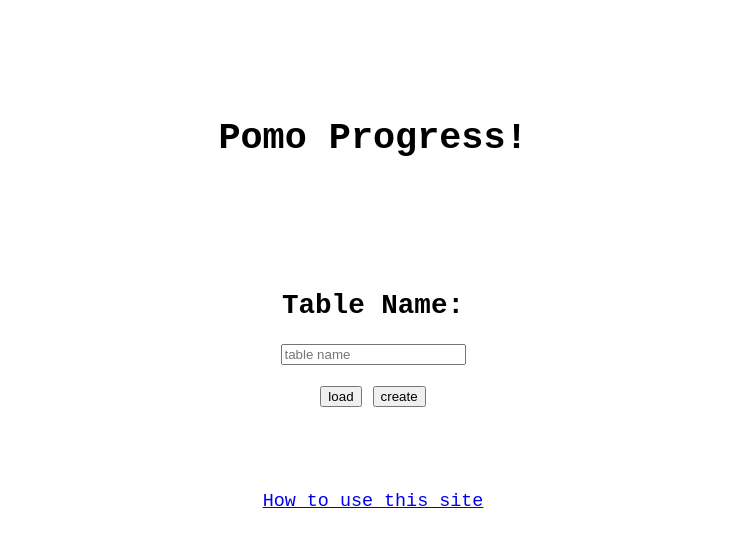
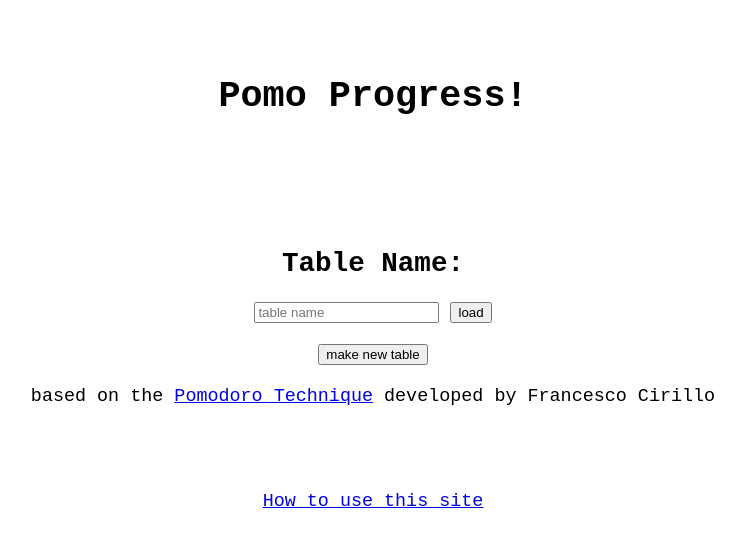
Before and after one commit to mwroberts3/pomodoro-progress, a Flask app: page / in a window 1280 px wide. Shown: the top 547 px of the page, without its empty margins (267-1012 px from the left). Run offline with Flask 2, Linux system fonts and the light colour scheme; some libraries are stand-ins or nearby versions.

Commit message:
adding javascript form for more new table data

```diff
--- a/app.py
+++ b/app.py
@@ -45,7 +45,7 @@ def load():
         # if user wants to create a new table
         if request.form.get("create"):
 
-            saved_tables = db.execute("SELECT id FROM tables WHERE table_name=:table_name", table_name=request.form.get("table_name"))
+            saved_tables = db.execute("SELECT id FROM tables WHERE table_name=:table_name", table_name=request.form.get("new_table_name"))
 
             # checks to see if table with that name already exists in database
             if len(saved_tables) == 1:
@@ -54,10 +54,10 @@ def load():
 
             else:
                 # inserts new table name, with automatic id into tables table
-                db.execute("INSERT INTO tables (table_name) VALUES (?)", request.form.get("table_name"))
+                db.execute("INSERT INTO tables (table_name) VALUES (?)", request.form.get("new_table_name"))
 
                 # pull up newly created table's ID and save to session list
-                saved_tables = db.execute("SELECT id FROM tables WHERE table_name=:table_name", table_name=request.form.get("table_name"))
+                saved_tables = db.execute("SELECT id FROM tables WHERE table_name=:table_name", table_name=request.form.get("new_table_name"))
                 session['table_id'] = saved_tables[0]['id']
 
                 return redirect('/home')
--- a/static/global.css
+++ b/static/global.css
@@ -2,7 +2,6 @@ body {
     font-family: 'Courier New', Courier, monospace;
     font-size: 1.15em;
 }
-
 
 /* Set additional styling options for the columns */
 .column {
@@ -13,9 +12,6 @@ float: left;
 .left {
 width: 30%;
 margin-top: 100px;
-margin-left: 15px;
-margin-right: 10px;
-padding: 0px;
 }
 
 .middle {
@@ -23,10 +19,8 @@ width: 40%;
 }
 
 .right {
-width: 20%;
+width: 30%;
 margin-top: 100px;
-margin-left: 40px;
-padding: 0px;
 }
 
 .row:after {
@@ -36,6 +30,7 @@ clear: both;
 }
 
 table {
+    width: 100%;
     border: 1px solid black;
     border-collapse: collapse;
     font-size: 1.15em;
@@ -45,28 +40,31 @@ th {
     color: white;
     background: black;
     padding: 5px;
+    width: 33%;
 }
 
 td {
     border: 1px solid black;
     padding: 7px;
     text-align: center;
-    width: 120px;
+    width: 33%;
 }
 
 .week {
     color: white;
     background: rgb(39, 39, 39);
     font-weight: bold;
+    border: none;
 }
 
 .pomos {
-    background: rgb(172, 172, 172);
+    background: rgb(39, 39, 39);
     font-weight: bold;
+    color: white;
 }
 
 .pomos10 {
-    background: rgb(172, 172, 172);
+    background: rgb(39, 39, 39);
     font-weight: bold;
     font-style: italic;
     color: rgb(255, 220, 21);
--- a/templates/base.html
+++ b/templates/base.html
@@ -1,7 +1,7 @@
 <!doctype html>
 <html lang="en">
 
-<head>
+<header>
   <!-- Required meta tags -->
   <meta charset="utf-8">
   <meta name="viewport" content="width=device-width, initial-scale=1, shrink-to-fit=no">
@@ -9,7 +9,10 @@
   <link rel="stylesheet" type="text/css" href="static/global.css">
 
   <title>{% block title %}{% endblock %}</title>
-</head>
+
+  {% block header %}{% endblock %}
+</header>
+
 <body>
     {% block main%}{% endblock %}
 </body>
--- a/templates/load.html
+++ b/templates/load.html
@@ -3,12 +3,9 @@
 {% block title %}Pomo Progress{% endblock %}
 
 {% block main %}
-<center>
     <br>
     <br>
-    <br>
-    <br>
-    <h1>Pomo Progress!</h1>
+    <center><h1>Pomo Progress!</h1></center>
     <br>
     {% for message in get_flashed_messages() %}
         <strong>{{ message }}</strong>
@@ -16,20 +13,30 @@
     <br>
     <br>
     <br>
+    <center>
 <h2>Table Name:</h2>
 <form action="/" method="post">
     <div>
-        <input autocomplete="on" name="table_name" placeholder="table name" type="text" required>
-    </div>
-    <br>
-    <div>
-        <input type="submit" name="load" value="load"> <input type="submit" name="create" value="create">
+        <input autocomplete="on" name="table_name" placeholder="table name" type="text" required> <input type="submit" name="load" value="load">
     </div>
 </form>
+    <br>
+<form action="/" method="post">
+    <div>
+         <input type="button" value="make new table" id="new_table">
+        <div id="new_table_display"></div>
+        <script>
+            document.querySelector('#new_table').onclick = function(){
+              document.querySelector('#new_table_display').outerHTML = '<br><br><div><input autocomplete="off" name="new_table_name" placeholder="new table name" type="text"></div><br><div><input autocomplete="off" name="purpose" placeholder="purpose" type="text"></div><br><div><input autocomplete="off" name="hours_goal" placeholder="hours goal" type="text"></div><br><div><input autocomplete="off" name="time_frame" placeholder="time frame" type="text"></div><br><div><input autocomplete="off" name="tomato_setting" placeholder="minutes per pomodoro" type="text"></div><br><div><input type="submit" name="create" value="create"></div>';}
+        </script>
+    </div>
+</form>
+    </center>
+<br>
+<center>based on the <a href="https://en.wikipedia.org/wiki/Pomodoro_Technique">Pomodoro Technique</a> developed by Francesco Cirillo</center>
 <br>
 <br>
 <br>
 <br>
-<a href="/howtouse">How to use this site</a>
-</center>
+<center><a href="/howtouse">How to use this site</a></center>
 {% endblock %}
```
Also changed, not shown: pomo_helpers.py (+7 -0 lines), templates/home.html (+17 -7 lines).
